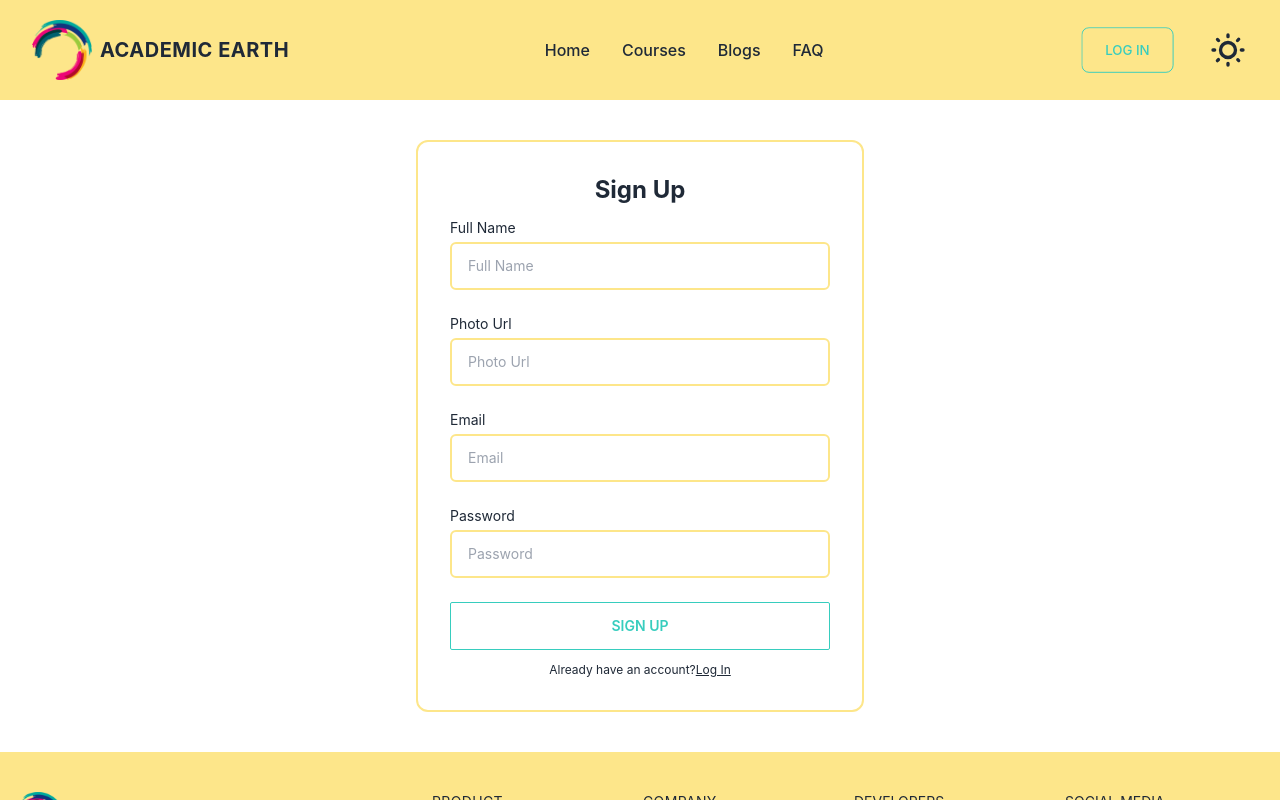
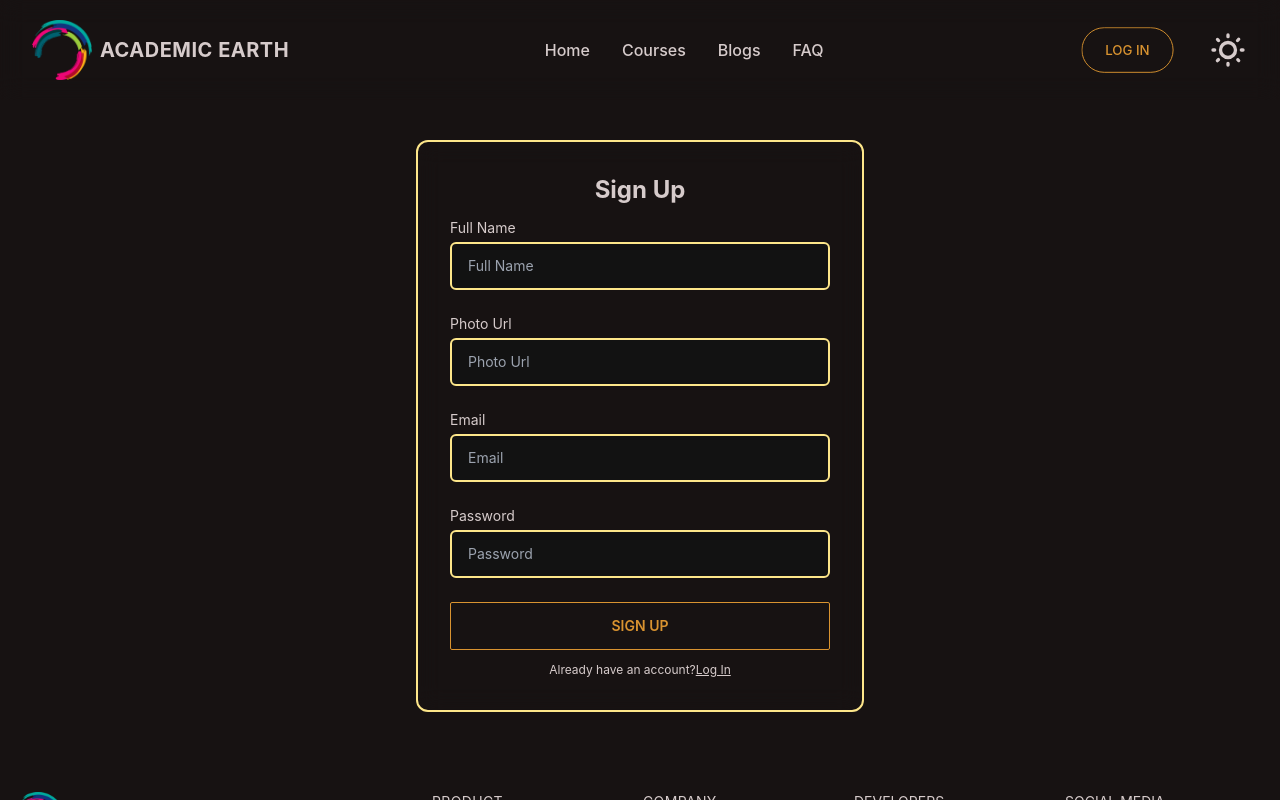
Before and after one commit to rafsan3503/academic-earth, a React (Create React App) app: page /signup in a window 1280 px wide. Both pictures are taken after a click on the label 1228 px from the left and 49 px from the top of the page. Shown: the top 800 px of the page. Built offline with nearby package versions, Linux system fonts and the light colour scheme; no server answers.

Commit message:
sign up page modify

```diff
--- a/src/App.js
+++ b/src/App.js
@@ -3,12 +3,15 @@ import './App.css';
 import router from './Routes/router';
 import { ToastContainer } from "react-toastify";
 import "react-toastify/dist/ReactToastify.css";
+import { useContext } from 'react';
+import { AuthContext } from './Contexts/AuthProvider';
 
 function App() {
+  const {theme} = useContext(AuthContext)
   return (
-    <div>
+    <div data-theme={theme} className='container mx-auto'>
       <RouterProvider router={router}></RouterProvider>
-      <ToastContainer position='top-center'/>
+      <ToastContainer position="top-center" />
     </div>
   );
 }
--- a/src/Contexts/AuthProvider.js
+++ b/src/Contexts/AuthProvider.js
@@ -1,66 +1,76 @@
-import React, { createContext, useEffect, useState } from 'react';
-import {createUserWithEmailAndPassword, getAuth, GithubAuthProvider, GoogleAuthProvider, onAuthStateChanged, sendPasswordResetEmail, signInWithEmailAndPassword, signInWithPopup, signOut, TwitterAuthProvider, updateProfile} from 'firebase/auth'
-import app from '../firebase/firebase.config';
-
+import React, { createContext, useEffect, useState } from "react";
+import {
+  createUserWithEmailAndPassword,
+  getAuth,
+  GithubAuthProvider,
+  GoogleAuthProvider,
+  onAuthStateChanged,
+  sendPasswordResetEmail,
+  signInWithEmailAndPassword,
+  signInWithPopup,
+  signOut,
+  TwitterAuthProvider,
+  updateProfile,
+} from "firebase/auth";
+import app from "../firebase/firebase.config";
 
 export const AuthContext = createContext();
-const auth = getAuth(app)
+const auth = getAuth(app);
 
 const googleProvider = new GoogleAuthProvider();
 const twitterProvider = new TwitterAuthProvider();
 const githubProvider = new GithubAuthProvider();
 
-
 const AuthProvider = ({ children }) => {
-    const [user, setUser] = useState('');
-    const [loading,setLoading] = useState(true)
+  const [user, setUser] = useState("");
+  const [loading, setLoading] = useState(true);
+  const [theme, setTheme] = useState("light");
 
   useEffect(() => {
-        const unsubscribe = onAuthStateChanged(auth, currentUser => {
+    const unsubscribe = onAuthStateChanged(auth, (currentUser) => {
       setUser(currentUser);
-            setLoading(false)
-        })
+      setLoading(false);
+    });
     return () => unsubscribe();
-    },[])
+  }, []);
 
   const createUser = (email, password) => {
-        return createUserWithEmailAndPassword(auth, email, password
-        );
-    }
+    return createUserWithEmailAndPassword(auth, email, password);
+  };
 
-    const updateUserInfo = (fullName,url) => {
+  const updateUserInfo = (fullName, url) => {
     return updateProfile(auth.currentUser, {
-            displayName: fullName,photoURL: url
-        })
-    }
+      displayName: fullName,
+      photoURL: url,
+    });
+  };
 
   const userLogIn = (email, password) => {
-        setLoading(true)
+    setLoading(true);
     return signInWithEmailAndPassword(auth, email, password);
-    }
+  };
 
-    const resetPassword = email => {
-        return sendPasswordResetEmail(auth,email)
-    }
+  const resetPassword = (email) => {
+    return sendPasswordResetEmail(auth, email);
+  };
 
   const googleLogIn = () => {
     setLoading(true);
     return signInWithPopup(auth, googleProvider);
-    }
+  };
 
   const twitterLogIn = () => {
     setLoading(true);
     return signInWithPopup(auth, twitterProvider);
-    }
-
+  };
 
   const githubLogIn = () => {
     setLoading(true);
-        return signInWithPopup(auth,githubProvider)
-    }
+    return signInWithPopup(auth, githubProvider);
+  };
   const logOut = () => {
     return signOut(auth);
-    }
+  };
 
   const authInfo = {
     user,
@@ -72,12 +82,12 @@ const AuthProvider = ({ children }) => {
     logOut,
     twitterLogIn,
     githubLogIn,
-      loading
+    loading,
+    theme,
+    setTheme,
   };
   return (
-        <AuthContext.Provider value={authInfo}>
-            {children}
-        </AuthContext.Provider>
+    <AuthContext.Provider value={authInfo}>{children}</AuthContext.Provider>
   );
 };
 
--- a/src/Pages/Auth/Login.js
+++ b/src/Pages/Auth/Login.js
@@ -158,7 +158,6 @@ const Login = () => {
               </label>
               <Link
                 onClick={handleForgetPassword}
-                rel="noopener noreferrer"
                 href="#"
                 className="text-xs hover:underline dark:text-gray-400"
               >
--- a/src/Pages/Auth/SignUp.js
+++ b/src/Pages/Auth/SignUp.js
@@ -1,70 +1,66 @@
-import React, { useContext } from 'react';
-import { Link, useNavigate } from 'react-router-dom';
-import { toast } from 'react-toastify';
-import { AuthContext } from '../../Contexts/AuthProvider';
-
-
+import React, { useContext } from "react";
+import { Link, useNavigate } from "react-router-dom";
+import { toast } from "react-toastify";
+import { AuthContext } from "../../Contexts/AuthProvider";
 
 const SignUp = () => {
   const { createUser, updateUserInfo } = useContext(AuthContext);
   const navigate = useNavigate();
 
-    const handleSubmit = event => {
+  const handleSubmit = (event) => {
     event.preventDefault();
     const form = event.target;
     const fullName = form.name.value;
     const photoUrl = form.url.value;
     const email = form.email.value;
     const password = form.password.value;
-        console.log(fullName,photoUrl,email,password);
+    console.log(fullName, photoUrl, email, password);
 
     let correctEmail = /^([a-zA-Z0-9_\-\.]+)@([a-zA-Z0-9_\-\.]+)\.([a-zA-z]+)$/;
     if (!correctEmail.test(email)) {
-            toast.error('Invalid Email!!');
+      toast.error("Invalid Email!!");
       return;
     }
 
     if (!/(?=.*[a-zA-Z])/.test(password)) {
-            toast.error('password must have letters!!');
+      toast.error("password must have letters!!");
       return;
     }
     if (!/(?=.*\d)/.test(password)) {
-            toast.error('password must contain digits!!');
+      toast.error("password must contain digits!!");
       return;
     }
     if (!/(?=.*[!#$%&? "])/.test(password)) {
-            toast.error('password should contain special character!!');
+      toast.error("password should contain special character!!");
       return;
     }
     if (password.length < 8) {
-            toast.error('password must be more than 8 characters');
+      toast.error("password must be more than 8 characters");
       return;
     }
 
     createUser(email, password)
-            .then(result => {
+      .then((result) => {
         updateUserInfo(fullName, photoUrl)
-                    .then(result => {
-
+          .then((result) => {})
+          .catch((error) => {
+            toast.error(error.message);
+          });
+        toast.success("Success! Log In now");
+        console.log(result.user);
+        navigate("/login");
       })
-                    .catch(error => {
-                    toast.error(error.message)
-                })
-                toast.success('Success! Log In now')
-                console.log(result.user);
-                navigate('/login')
-            })
-            .catch(error => {
-            toast.error(error.message)
-        })
-    }
+      .catch((error) => {
+        toast.error(error.message);
+      });
+  };
 
   return (
     <div className="w-full max-w-md mx-auto my-10 border-2 border-amber-200 backdrop-blur-md p-8 space-y-3 rounded-xl">
       <h1 className="text-2xl font-bold text-center">Sign Up</h1>
-        <form novalidate="" action="" className="space-y-6" onSubmit={handleSubmit}>
+      <form action="" className="space-y-6" onSubmit={handleSubmit}>
         <div className="space-y-1 text-sm">
-            <label for="username" className="block">
+          <label htmlFor="username" className="block">
             Full Name
           </label>
           <input
@@ -76,7 +72,7 @@ const SignUp = () => {
           />
         </div>
         <div className="space-y-1 text-sm">
-            <label for="username" className="block">
+          <label htmlFor="username" className="block">
             Photo Url
           </label>
           <input
@@ -88,7 +84,7 @@ const SignUp = () => {
           />
         </div>
         <div className="space-y-1 text-sm">
-            <label for="username" className="block">
+          <label htmlFor="username" className="block">
             Email
           </label>
           <input
@@ -100,7 +96,7 @@ const SignUp = () => {
           />
         </div>
         <div className="space-y-1 text-sm">
-            <label for="password" className="block dark:text-gray-400">
+          <label htmlFor="password" className="block dark:text-gray-400">
             Password
           </label>
           <input
@@ -110,20 +106,18 @@ const SignUp = () => {
             placeholder="Password"
             className="w-full px-4 py-3 rounded-md border-2 border-amber-200"
           />
-
         </div>
-          <button type='submit' className="block w-full p-3 text-center btn btn-outline btn-accent rounded-sm">
+        <button
+          type="submit"
+          className="block w-full p-3 text-center btn btn-outline btn-accent rounded-sm"
+        >
           Sign Up
         </button>
       </form>
 
       <p className="text-xs text-center sm:px-6 dark:text-gray-400">
         Already have an account?
-          <Link
-            rel="noopener noreferrer"
-            to="/login"
-            className="underline dark:text-gray-100"
-          >
+        <Link to="/login" className="underline dark:text-gray-100">
           Log In
         </Link>
       </p>
--- a/src/Pages/Courses/Courses.js
+++ b/src/Pages/Courses/Courses.js
@@ -10,7 +10,7 @@ const Courses = () => {
             {courses.map((course) => (
               <Link
                 to={`/courses/${course.id}`}
-                className="relative flex items-end justify-start w-full text-left bg-center bg-cover h-96 hover:animate-pulse"
+                className="relative flex items-end justify-start w-full text-left bg-center bg-cover h-96 hover:animate-pulse rounded-md shadow-md bg-opacity-40"
                 style={{ backgroundImage: `url(${course.img})` }}
               >
                 <div className="absolute top-0 bottom-0 left-0 right-0 bg-gradient-to-b"></div>
@@ -25,7 +25,7 @@ const Courses = () => {
                   <p
                     rel="noopener noreferrer"
                     href="#"
-                    className="font-medium text-3xl text-amber-300 backdrop-blur-lg p-3"
+                    className="font-bold text-xl p-3 bg-white w-full hover:bg-black hover:text-white rounded-lg shadow-md"
                   >
                     {course.name}
                   </p>
--- a/src/Pages/Shared/Footer.js
+++ b/src/Pages/Shared/Footer.js
@@ -3,7 +3,7 @@ import logo from '../../Assets/logo.png'
 
 const Footer = () => {
     return (
-      <footer className="px-4 divide-y bg-amber-200">
+      <footer className="px-4 divide-y">
         <div className="container flex flex-col justify-between py-10 mx-auto space-y-8 lg:flex-row lg:space-y-0">
           <div className="lg:w-1/3">
             <a
--- a/src/Pages/Shared/Navbar.js
+++ b/src/Pages/Shared/Navbar.js
@@ -8,7 +8,7 @@ import { toast } from "react-toastify";
 
 const Navbar = () => {
   const [isMenuOpen, setIsMenuOpen] = useState(false);
-  const { user, logOut} = useContext(AuthContext);
+  const { user, logOut,setTheme} = useContext(AuthContext);
   console.log(user);
 
   const handleLogOut = () => {
@@ -18,8 +18,16 @@ const Navbar = () => {
     })
   }
 
+  const handleLight = () => {
+    setTheme('light')
+  }
+
+  const handleDark = () => {
+    setTheme('forest')
+  }
+
   return (
-    <div className="px-4 py-5 mx-auto md:px-24 bg-amber-200 lg:px-8">
+    <div className="px-4 py-5 mx-auto md:px-24 backdrop-blur-md lg:px-8">
       <div className="relative flex items-center justify-between">
         <NavLink
           to="/"
@@ -28,7 +36,7 @@ const Navbar = () => {
           className="flex items-center"
         >
           <img className="w-[60px]" src={logo} alt="" />
-          <span className="ml-2 text-xl font-bold tracking-wide text-gray-800 uppercase">
+          <span className="ml-2 text-xl font-bold tracking-wide uppercase">
             Academic Earth
           </span>
         </NavLink>
@@ -95,8 +103,13 @@ const Navbar = () => {
             {user ? (
               <div className="flex items-center gap-2">
                 <div className="avatar online">
-                  <div className="w-16 rounded-full" title={user.displayName? user.displayName: 'No Name Found'}>
-                    <Link to='/profile'>
+                  <div
+                    className="w-16 rounded-full"
+                    title={
+                      user.displayName ? user.displayName : "No Name Found"
+                    }
+                  >
+                    <Link to="/profile">
                       <img src={user.photoURL ? user.photoURL : User} alt="" />
                     </Link>
                   </div>
@@ -121,6 +134,7 @@ const Navbar = () => {
             <input type="checkbox" />
 
             <svg
+              onClick={handleDark}
               className="swap-on fill-current w-10 h-10"
               xmlns="http://www.w3.org/2000/svg"
               viewBox="0 0 24 24"
@@ -129,6 +143,7 @@ const Navbar = () => {
             </svg>
 
             <svg
+              onClick={handleLight}
               className="swap-off fill-current w-10 h-10"
               xmlns="http://www.w3.org/2000/svg"
               viewBox="0 0 24 24"
```
Also changed, not shown: src/Pages/Home.js (+10 -10 lines), tailwind.config.js (+33 -0 lines). Lines whose indentation alone changed are shown as unchanged.
